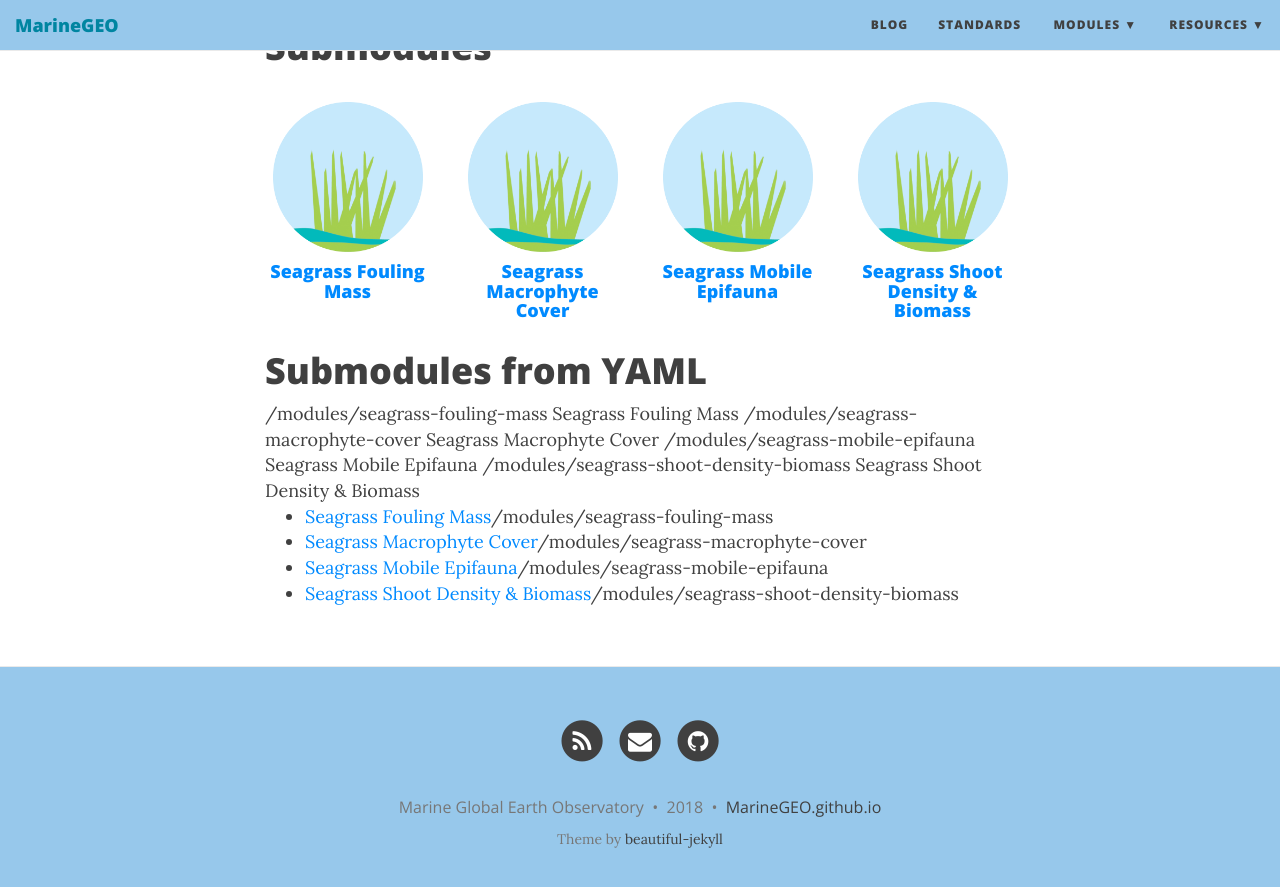
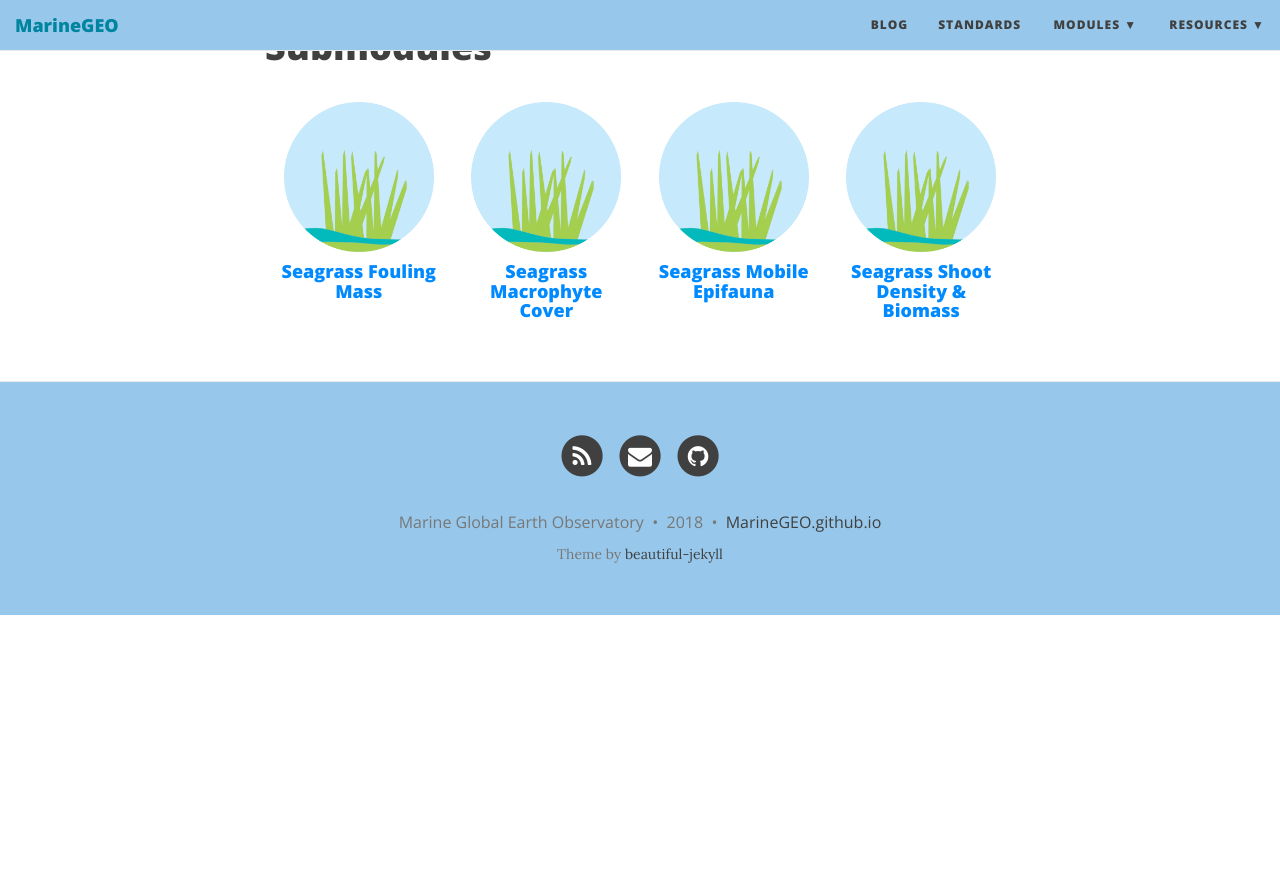
Before and after one commit to mukhamadazistholib/marinegeo.github.io, a Jekyll site: the page built from _project-modules/seagrass.md, in a window 1280 px wide and 900 px high, scrolled down 1554 px. Shown: the top 887 px of the window. Built offline with Jekyll 4.4.1, drawn with Linux system fonts in a browser that asks for light colours; nearby versions of some CDN libraries; after the commit the page ends 2169 px from its top, so only the background shows below that.

Commit message:
submodules on project layout, blog posts about creating icons + embedding videos

```diff
--- a/_layouts/project.html
+++ b/_layouts/project.html
@@ -14,18 +14,6 @@ layout: base
       <div style="padding-bottom: 30px">
       <a target="_blank" href="{{site.github.repository_url}}/blob/master/{{page.path}}" class="btn btn-default githubEditButton" role="button"><i class="fa fa-github fa-lg"></i> Edit me <i class="fa fa-edit"></i></a>
       </div>
-      <!--
-      <div class="row">
-        <h2>Habitats</h2>
-        <br>
-        {% for h in page.habitats %}
-        <div class="col-sm-4 center-block">
-          <img src={{h.img}} class="img-responsive" style="height: 75px; position: relative; left: 50%; top: 50%; margin-left: -36.5px;" />
-          <p style="text-align:center">{{h.type | capitalize}}</p>
-        </div>
-        {% endfor %}
-      </div>
-    -->
 
       {% if page.release %}
 
@@ -48,6 +36,21 @@ layout: base
       </div>
       {% endif %}
 
+      {% if page.submodules %}
+      <h1>Submodules</h1>
+        {% for module in site.project-modules %}
+          {% if page.submodules contains module.id%}
+            <div class="col-md-3 col-sm-4 col-xs-6">
+              <div style="padding-top: 25px; ">
+                <a href="{{site.baseurl}}{{pmodule.url}}">
+                       <img src="{{module.thumbnail }}" class="img-responsive" style="height: 150px; position: relative; left: 50%; top: 50%; margin-left: -75px;">
+                      <h4 style="text-align:center">{{module.title}}</h4>
+                    </a>
+              </div>
+            </div>
+          {% endif %}
+        {% endfor %}
+      {% endif %}
 
     </div>
   </div>
--- a/_layouts/projectSubmodules.html
+++ /dev/null
@@ -1,61 +0,0 @@
----
-layout: base
----
-
-<link rel="stylesheet" href="https://fonts.googleapis.com/icon?family=Material+Icons">
-
-{% include header.html type="page" %}
-
-
-<div class="container" role="main">
-
-  <div class="row">
-    <div class="col-lg-8 col-lg-offset-2 col-md-10 col-md-offset-1">
-      <div style="padding-bottom: 30px">
-      <a target="_blank" href="{{site.github.repository_url}}/blob/master/{{page.path}}" class="btn btn-default githubEditButton" role="button"><i class="fa fa-github fa-lg"></i> Edit me <i class="fa fa-edit"></i></a>
-      </div>
-
-      {% if page.release %}
-
-      <div class="pagination-centered" style="outline: 2px solid black; padding: 20px">
-
-        <h3><a href="{{page.release.githubrelease}}" style="color:inherit;">Github Repository</a></h3>
-        <i class="material-icons" style="vertical-align: middle; padding-bottom: 5px;">save_alt</i>
-        <a href="{{page.release.fieldsheet}}">Fieldsheet</a><br>
-        <i class="material-icons" style="vertical-align: middle; padding-bottom: 5px;">save_alt</i>
-        <a href="{{page.release.template}}">Data Template</a>
-      </div>
-
-      {% else %}
-      {% endif %}
-
-      {{ content }}
-      {% if page.comments %}
-      <div class="disqus-comments">
-        {% include disqus.html %}
-      </div>
-      {% endif %}
-
-      {% if page.submodules %}
-      <h1>Submodules from YAML</h1>
-
-      {% for module in site.project-modules %}
-        {% if page.submodules contains module.id%}
-          {{module.id}}
-          {{module.title}}
-        {% endif %}
-      {% endfor %}
-
-
-      <ul>
-      {% assign sorted = site.project-modules | sort: "weight" | where_exp:"item", "item.submodule == true" %}
-      {% for project-module in sorted %}
-      <li>
-      <a href="{{project-module.id}}">{{project-module.title}}</a>{{project-module.id}}
-      </li>
-      {% endfor %}
-      </ul>
-      {% endif %}
-    </div>
-  </div>
-</div>
--- a/_project-modules/seagrass.md
+++ b/_project-modules/seagrass.md
@@ -36,40 +36,3 @@ The seagrass community assessment has two main components: (1) non-destructive a
  - Seagrass above-ground biomass
  - Fouling mass on seagrass leaves
  - Mobile epifauna: species composition and abundance
-
-
-# Submodules
- <div class="row" style="">
- <div class="col-md-3 col-sm-4 col-xs-6">
-   <div style="padding-top: 25px;">
-      <a href="seagrass-fouling-mass">
-        <img src="/img/seagrass.png" class="img-responsive" style="height: 150px; position: relative; left: 50%; top: 50%; margin-left: -75px;">
-       <h4 style="text-align:center">Seagrass Fouling Mass</h4>
-       </a>
-     </div>
-  </div>
-  <div class="col-md-3 col-sm-4 col-xs-6">
-    <div style="padding-top: 25px;">
-      <a href="seagrass-macrophyte-cover">
-        <img src="/img/seagrass.png" class="img-responsive" style="height: 150px; position: relative; left: 50%; top: 50%; margin-left: -75px;">
-       <h4 style="text-align:center">Seagrass Macrophyte Cover</h4>
-       </a>
-     </div>
-  </div>
-  <div class="col-md-3 col-sm-4 col-xs-6">
-    <div style="padding-top: 25px;">
-      <a href="seagrass-mobile-epifauna">
-        <img src="/img/seagrass.png" class="img-responsive" style="height: 150px; position: relative; left: 50%; top: 50%; margin-left: -75px;">
-       <h4 style="text-align:center">Seagrass Mobile Epifauna</h4>
-       </a>
-     </div>
-  </div>
-  <div class="col-md-3 col-sm-4 col-xs-6">
-    <div style="padding-top: 25px;">
-      <a href="seagrass-shoot-density-biomass">
-        <img src="/img/seagrass.png" class="img-responsive" style="height: 150px; position: relative; left: 50%; top: 50%; margin-left: -75px;">
-       <h4 style="text-align:center">Seagrass Shoot Density & Biomass</h4>
-       </a>
-     </div>
-  </div>
-</div>
```
Also changed, not shown: other parts of _project-modules/seagrass.md (+1 -1 lines), _habitats/habitats.md (deleted, +0 -4 lines), _posts/2018-07-18-how-to-make-icons.md (added, +63 -0 lines), _posts/2018-07-18-icon-color-schema.md (added, +16 -0 lines), _posts/2018-07-20-embedding-youtube-videos.md (added, +40 -0 lines), _project-modules/BenthicPhotos.md (+2 -2 lines), _project-modules/mangroves.md (+2 -0 lines), _project-modules/squidpops.md (+14 -3 lines), img/2018-07-18-how-to-make-icons/Screen Shot 2018-07-20 at 3.19.14 PM.png (added), img/2018-07-18-how-to-make-icons/Screen Shot 2018-07-20 at 3.23.34 PM.png (added), img/2018-07-18-how-to-make-icons/Screen Shot 2018-07-20 at 3.31.59 PM.png (added), img/2018-07-18-how-to-make-icons/Screen Shot 2018-07-20 at 3.37.24 PM.png (added), img/2018-07-18-how-to-make-icons/Screen Shot 2018-07-20 at 4.04.18 PM.png (added), img/scuba_diver.png (added), 1 other file.
